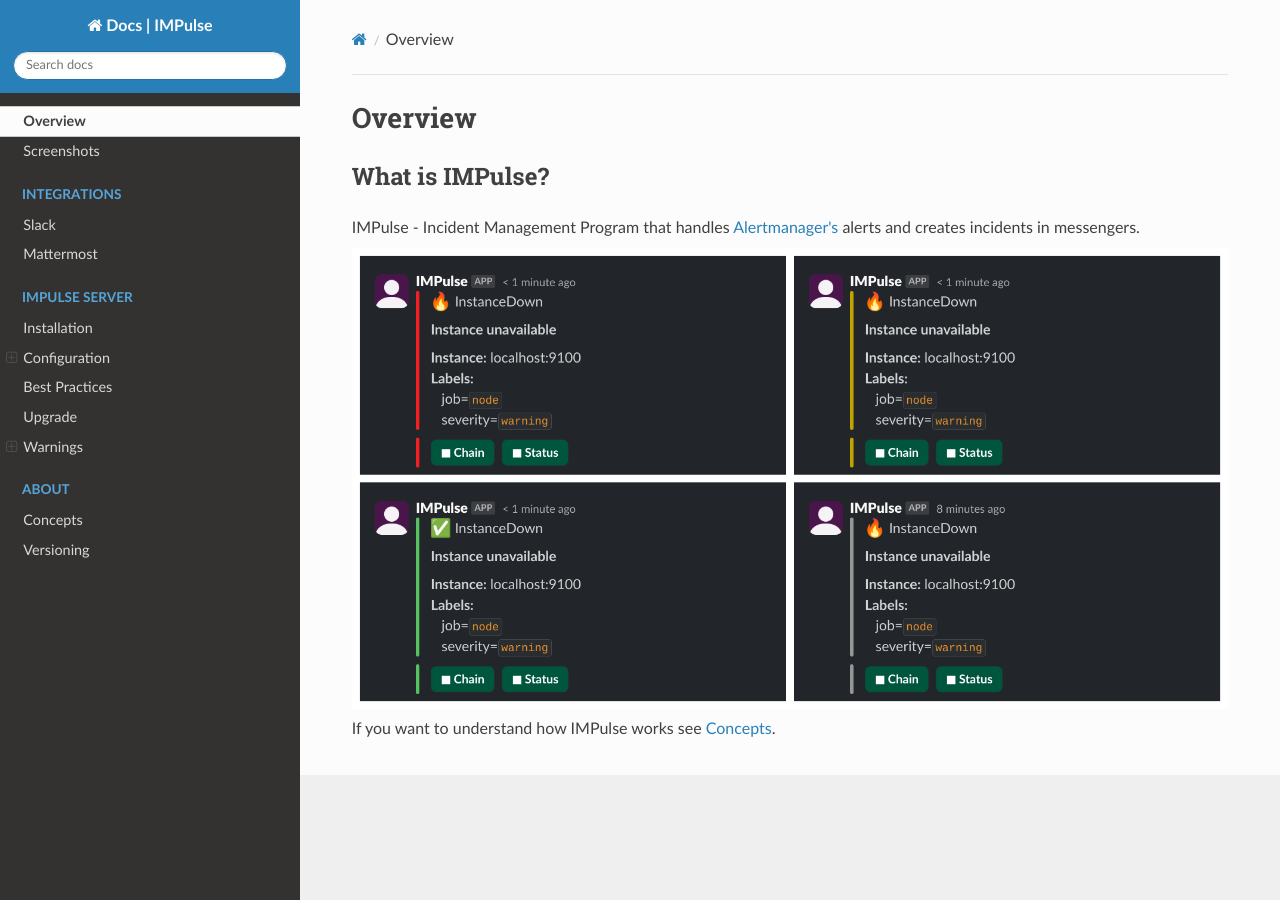
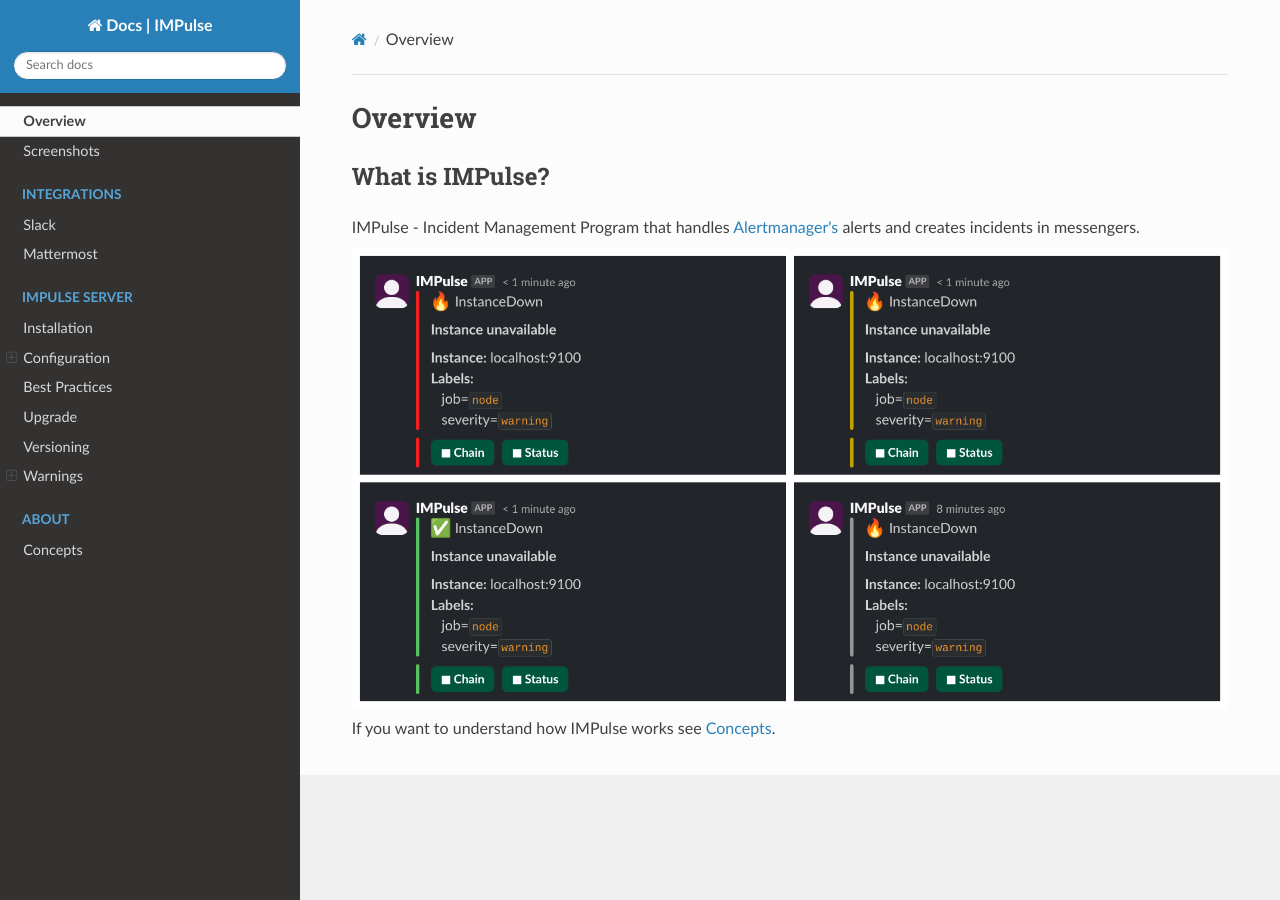
Before and after one commit to DiTsi/impulse-docs, an MkDocs documentation site: the page built from docs/index.md, in a window 1280 px wide. Built offline with MkDocs 1.6.1, drawn with Linux system fonts in a browser that asks for light colours; nearby versions of some CDN libraries; part of the change alters nothing that is shown.

```diff
--- a/mkdocs.yml
+++ b/mkdocs.yml
@@ -28,6 +28,7 @@ nav:
     - config_examples.md
   - best.md
   - upgrade.md
+  - versioning.md
   - Warnings:
     - warnings/ConnectionError.md
     - warnings/NotDefined.md
@@ -37,4 +38,3 @@ nav:
     - warnings/TimeoutError.md
 - About:
   - concepts.md
-  - versioning.md
```
